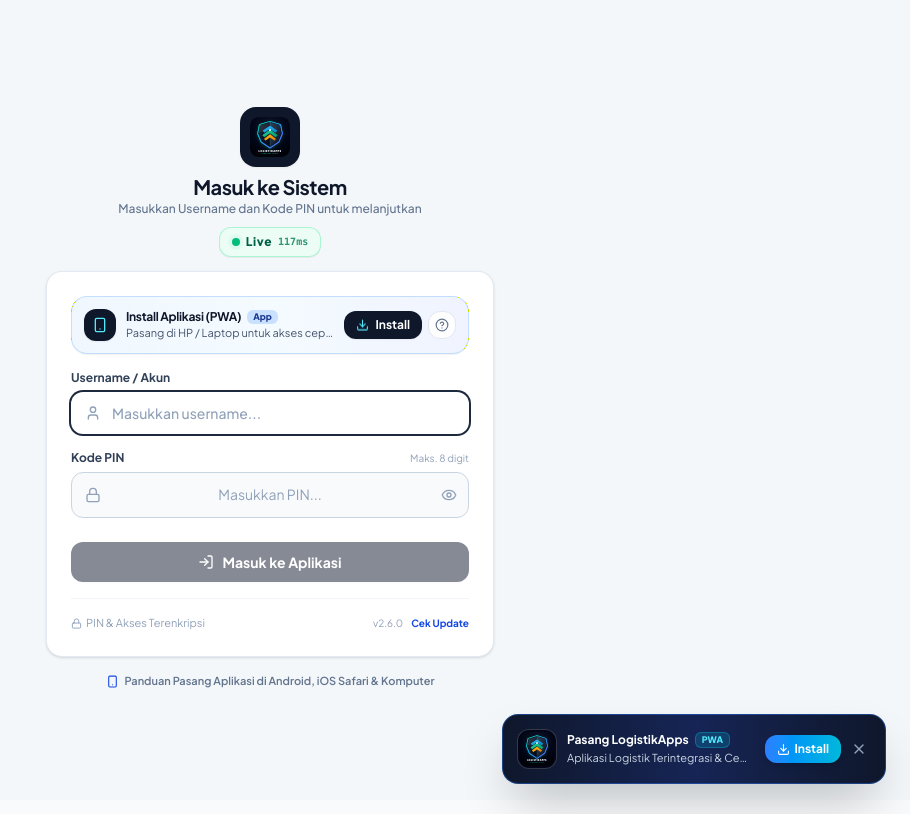
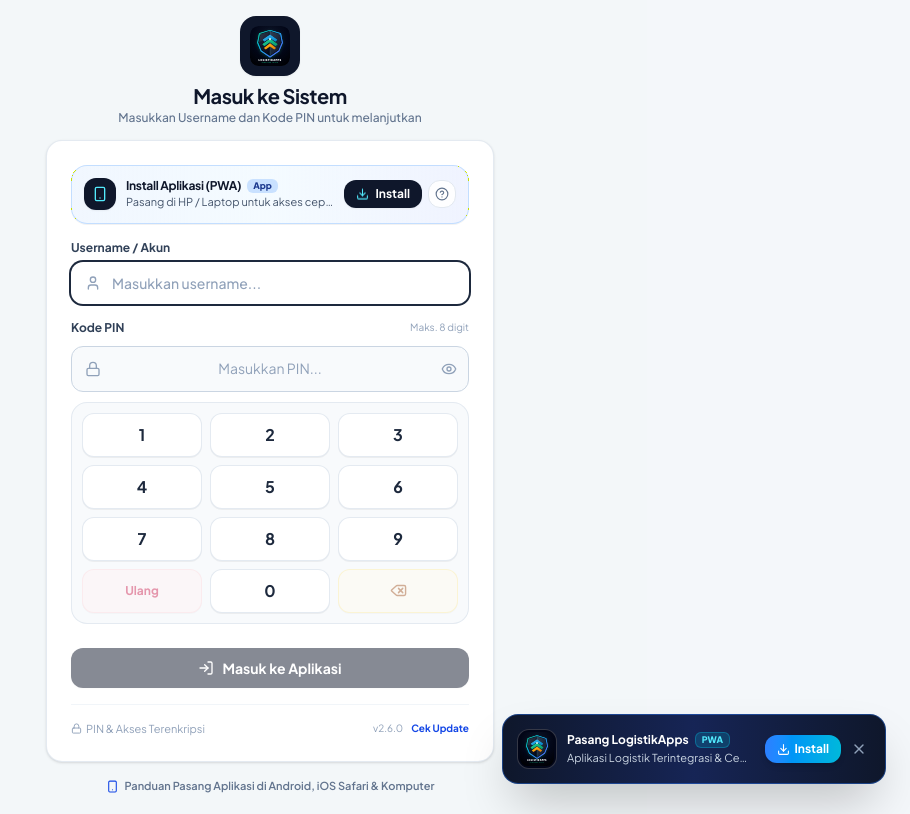
Before and after one commit to logistikckb/LogistikApps, a React (Vite) app: page / in a window 1280 px wide. Shown: the whole page, without its empty margins (370-1280 px from the left). Built offline with nearby package versions, Linux system fonts and the light colour scheme; no server answers; the database is empty.

Commit message:
feat: add keypad logic and optimize connection badge
Implement keypad input handlers in LoginPage and update ConnectionStatusBadge to only display when offline to reduce UI clutter.

```diff
--- a/src/components/auth/LoginPage.tsx
+++ b/src/components/auth/LoginPage.tsx
@@ -1,7 +1,6 @@
 import React, { useState, useRef } from 'react';
 import { useAuth } from '../../context/AuthContext';
 import { usePwa } from '../../context/PwaContext';
-import { ConnectionStatusBadge } from '../common/ConnectionStatusBadge';
 import { ConnectionWarningBanner } from '../common/ConnectionWarningBanner';
 import {
   LogIn,
@@ -17,7 +16,8 @@ import {
   Download,
   Smartphone,
   HelpCircle,
-  Sparkles
+  Sparkles,
+  Delete
 } from 'lucide-react';
 
 interface LoginPageProps {
@@ -48,6 +48,24 @@ export function LoginPage({ onOpenBroadcast }: LoginPageProps) {
 
   const usernameInputRef = useRef<HTMLInputElement>(null);
   const pinInputRef = useRef<HTMLInputElement>(null);
+
+  const handleKeypadDigit = (digit: string) => {
+    if (isSubmitting) return;
+    if (errorMsg) setErrorMsg('');
+    setPin((prev) => (prev.length < 8 ? prev + digit : prev));
+  };
+
+  const handleKeypadBackspace = () => {
+    if (isSubmitting) return;
+    if (errorMsg) setErrorMsg('');
+    setPin((prev) => prev.slice(0, -1));
+  };
+
+  const handleKeypadClear = () => {
+    if (isSubmitting) return;
+    if (errorMsg) setErrorMsg('');
+    setPin('');
+  };
 
   const handleFormSubmit = async (e: React.FormEvent) => {
     e.preventDefault();
@@ -105,9 +123,6 @@ export function LoginPage({ onOpenBroadcast }: LoginPageProps) {
           <p className="text-xs text-slate-500 font-medium">
             Masukkan Username dan Kode PIN untuk melanjutkan
           </p>
-          <div className="flex justify-center pt-1">
-            <ConnectionStatusBadge />
-          </div>
         </div>
 
         {/* Banner Peringatan Koneksi Terputus (Offline) */}
@@ -274,13 +289,13 @@ export function LoginPage({ onOpenBroadcast }: LoginPageProps) {
             </div>
 
             {/* PIN Code Field */}
-            <div className="space-y-1.5">
+            <div className="space-y-2.5">
               <div className="flex items-center justify-between">
                 <label htmlFor="login-pin-input" className="block text-xs font-bold text-slate-700">
                   Kode PIN
                 </label>
                 <span className="text-[10px] text-slate-400">
-                  Maks. 8 digit
+                  {pin.length > 0 ? `${pin.length} / 8 digit` : 'Maks. 8 digit'}
                 </span>
               </div>
 
@@ -304,7 +319,7 @@ export function LoginPage({ onOpenBroadcast }: LoginPageProps) {
                   data-form-type="other"
                   maxLength={8}
                   value={pin}
-                  onChange={(e) => setPin(e.target.value)}
+                  onChange={(e) => setPin(e.target.value.replace(/\D/g, ''))}
                   placeholder="Masukkan PIN..."
                   disabled={isSubmitting}
                   className={`w-full pl-10 pr-10 py-2.5 text-base bg-slate-50 border border-slate-300 rounded-xl focus:bg-white focus:outline-none focus:ring-2 focus:ring-slate-800 focus:border-transparent font-mono tracking-widest text-slate-800 transition-colors font-bold text-center placeholder:text-slate-400 placeholder:font-sans placeholder:tracking-normal placeholder:text-sm placeholder:font-normal ${
@@ -320,6 +335,52 @@ export function LoginPage({ onOpenBroadcast }: LoginPageProps) {
                 >
                   {showPin ? <EyeOff size={16} /> : <Eye size={16} />}
                 </button>
+              </div>
+
+              {/* Papan Angka (Numeric Keypad) */}
+              <div className="p-2.5 bg-slate-50/90 border border-slate-200/90 rounded-2xl">
+                <div className="grid grid-cols-3 gap-2">
+                  {['1', '2', '3', '4', '5', '6', '7', '8', '9'].map((digit) => (
+                    <button
+                      key={digit}
+                      type="button"
+                      disabled={isSubmitting || pin.length >= 8}
+                      onClick={() => handleKeypadDigit(digit)}
+                      className="h-11 rounded-xl bg-white hover:bg-slate-100 active:bg-slate-200 border border-slate-200/90 text-slate-800 font-bold text-base shadow-2xs transition-all cursor-pointer select-none active:scale-95 disabled:opacity-50"
+                    >
+                      {digit}
+                    </button>
+                  ))}
+
+                  <button
+                    type="button"
+                    disabled={isSubmitting || pin.length === 0}
+                    onClick={handleKeypadClear}
+                    className="h-11 rounded-xl bg-rose-50 hover:bg-rose-100 active:bg-rose-200 border border-rose-200/80 text-rose-700 font-bold text-xs shadow-2xs transition-all cursor-pointer select-none active:scale-95 disabled:opacity-40"
+                    title="Hapus semua PIN"
+                  >
+                    Ulang
+                  </button>
+
+                  <button
+                    type="button"
+                    disabled={isSubmitting || pin.length >= 8}
+                    onClick={() => handleKeypadDigit('0')}
+                    className="h-11 rounded-xl bg-white hover:bg-slate-100 active:bg-slate-200 border border-slate-200/90 text-slate-800 font-bold text-base shadow-2xs transition-all cursor-pointer select-none active:scale-95 disabled:opacity-50"
+                  >
+                    0
+                  </button>
+
+                  <button
+                    type="button"
+                    disabled={isSubmitting || pin.length === 0}
+                    onClick={handleKeypadBackspace}
+                    className="h-11 rounded-xl bg-amber-50 hover:bg-amber-100 active:bg-amber-200 border border-amber-200/80 text-amber-800 font-bold text-xs shadow-2xs transition-all flex items-center justify-center cursor-pointer select-none active:scale-95 disabled:opacity-40"
+                    title="Hapus 1 digit terakhir"
+                  >
+                    <Delete size={17} />
+                  </button>
+                </div>
               </div>
             </div>
 
--- a/src/components/common/ConnectionStatusBadge.tsx
+++ b/src/components/common/ConnectionStatusBadge.tsx
@@ -20,27 +20,13 @@ export function ConnectionStatusBadge({ className = '', showLatency = true }: Co
     });
   };
 
+  if (status !== 'Offline' && !showModal) {
+    return null;
+  }
+
   return (
     <>
-      {status === 'Live' ? (
-        <button
-          type="button"
-          onClick={() => setShowModal(true)}
-          className={`inline-flex items-center gap-1.5 px-2.5 sm:px-3 py-1.5 rounded-xl bg-emerald-50 hover:bg-emerald-100 text-emerald-800 border border-emerald-200/90 text-xs font-bold transition-all cursor-pointer shadow-2xs hover:shadow-xs active:scale-95 ${className}`}
-          title={`Status Koneksi: Live (${latencyMs ? `${latencyMs}ms` : 'Aktif'}). Klik untuk melihat diagnostik server.`}
-        >
-          <span className="relative flex h-2 w-2 shrink-0">
-            <span className="animate-ping absolute inline-flex h-full w-full rounded-full bg-emerald-400 opacity-75"></span>
-            <span className="relative inline-flex rounded-full h-2 w-2 bg-emerald-500"></span>
-          </span>
-          <span className="font-extrabold text-[11px] sm:text-xs tracking-wider">Live</span>
-          {showLatency && latencyMs !== null && (
-            <span className="text-[10px] text-emerald-700/80 font-mono hidden md:inline">
-              {latencyMs}ms
-            </span>
-          )}
-        </button>
-      ) : status === 'Offline' ? (
+      {status === 'Offline' && (
         <button
           type="button"
           onClick={() => setShowModal(true)}
@@ -50,15 +36,6 @@ export function ConnectionStatusBadge({ className = '', showLatency = true }: Co
           <span className="w-2 h-2 rounded-full bg-rose-600 shrink-0"></span>
           <span className="font-extrabold text-[11px] sm:text-xs tracking-wider">Offline</span>
           <RefreshCw size={11} className={`text-rose-600 ${isChecking ? 'animate-spin' : ''}`} />
-        </button>
-      ) : (
-        <button
-          type="button"
-          disabled
-          className={`inline-flex items-center gap-1.5 px-2.5 sm:px-3 py-1.5 rounded-xl bg-slate-100 text-slate-600 border border-slate-200 text-xs font-semibold ${className}`}
-        >
-          <RefreshCw size={11} className="animate-spin text-slate-500" />
-          <span className="text-[11px]">Memeriksa...</span>
         </button>
       )}
 
```
